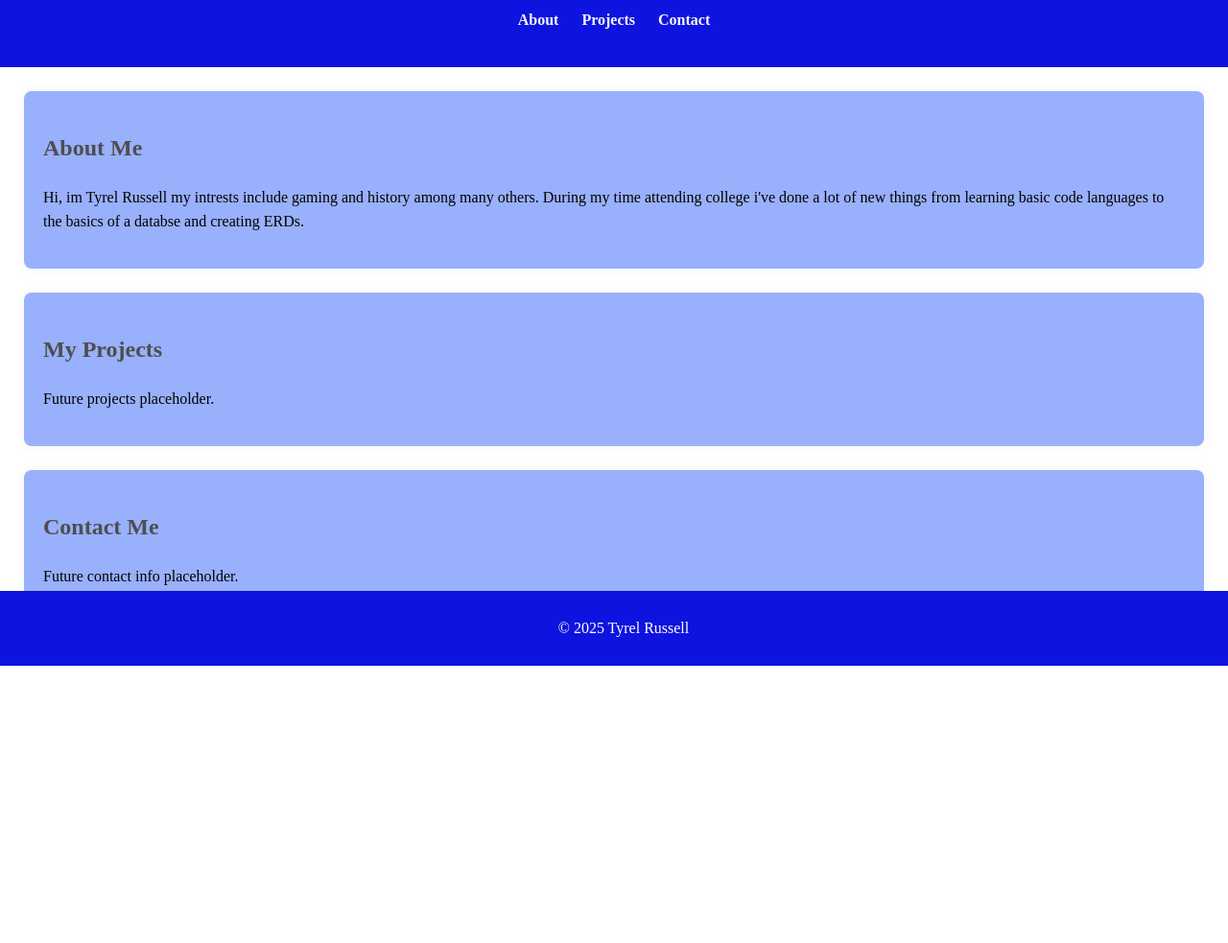
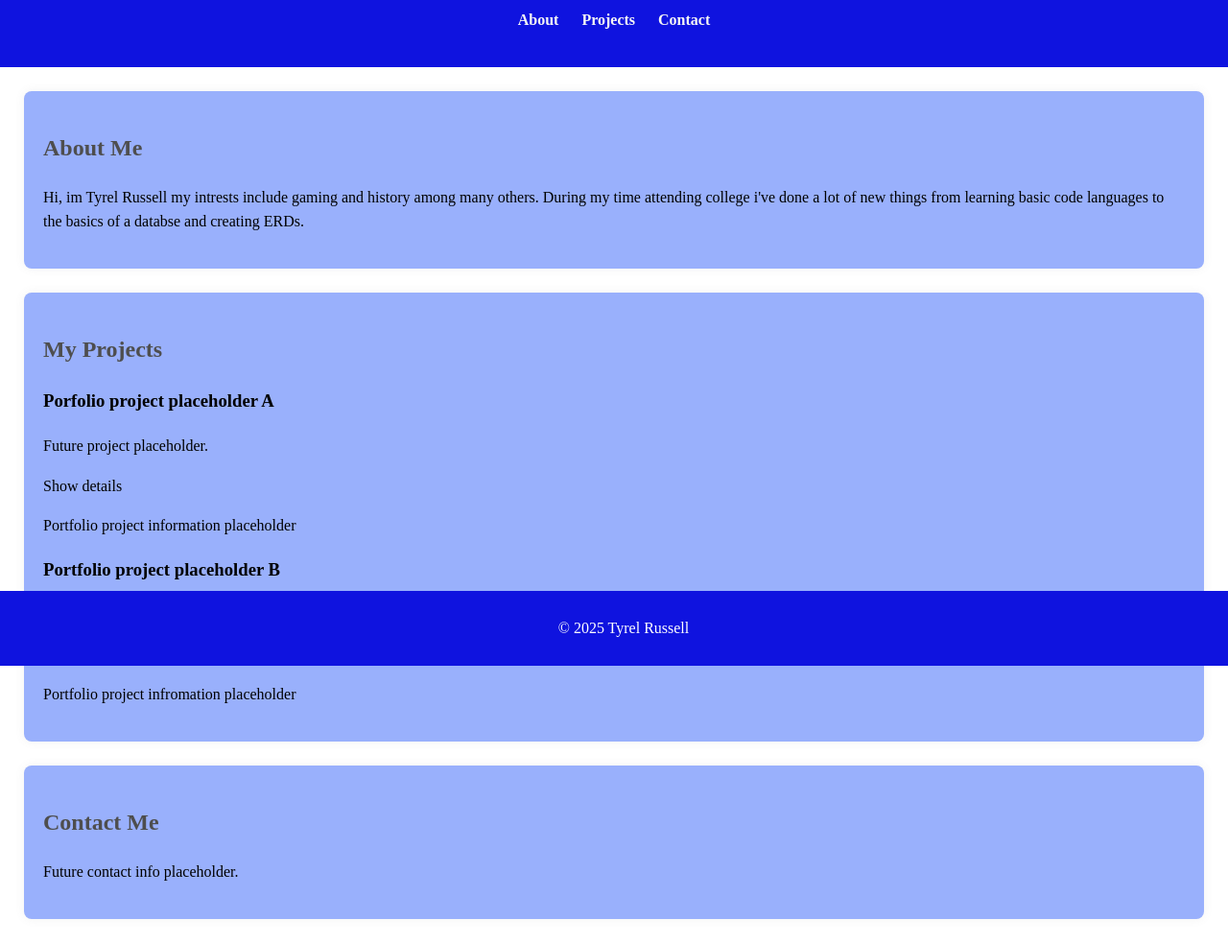
Before and after one commit to ManyManicAmbitions/my-portfolio-TR, a plain HTML site: page index.html in a window 1280 px wide. Shown: the part 106-1089 px from the top of the page at 96% size. Before the commit the page ends 800 px from the top, so only its background shows below. Drawn offline with Linux system fonts and the light colour scheme.

Commit message:
Added project gallery structure CH3

```diff
--- a/index.html
+++ b/index.html
@@ -5,6 +5,7 @@
     <meta name="viewport" content="width=device-width, initial-scale=1.0">
     <title>My Portfolio</title>
     <link rel="stylesheet" href="styles.css">
+    <script scr="script.js" defer></script>
 </head>
 <body>
     <!-- Header Section -->
@@ -28,7 +29,22 @@
     <!-- Projects Section -->
     <section id="projects">
         <h2>My Projects</h2>
-        <p>Future projects placeholder.</p>
+        <div class="project">
+        <h3>Porfolio project placeholder A</h3>
+            <p>Future project placeholder.</p>
+            <button="snow-details">Show details</button>
+        <div class="details">
+            <p>Portfolio project information placeholder</p>
+        </div>
+    </div>
+    <div class="project">
+        <h3>Portfolio project placeholder B</h3>
+            <p>Future project placeholder</p>
+            <button class="show-details">Show Details</button>
+        <div class="details">
+            <p>Portfolio project infromation placeholder</p>
+        </div>
+    </div>
     </section>
 
     <!-- Contact Section -->
```
